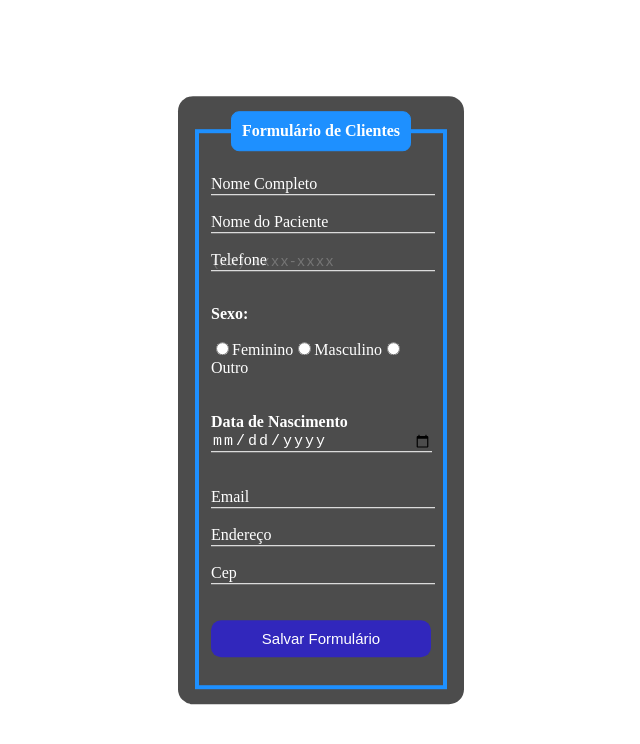
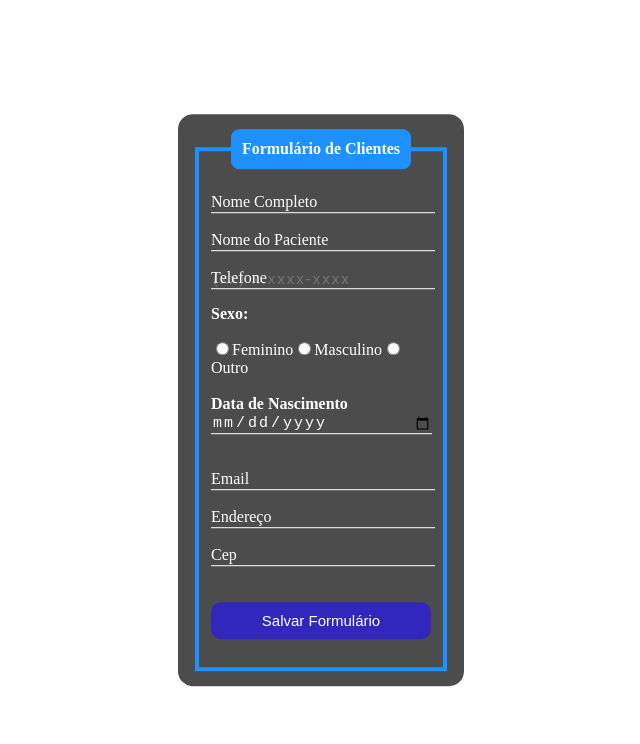
Before and after one commit to LeonardoRSantos/health-test, an Angular app: page / in a window 1280 px wide. Shown: the top 744 px of the page, without its empty margins (319-959 px from the left). Built offline with nearby package versions, Linux system fonts and the light colour scheme.

Commit message:
alteração no scss

```diff
--- a/src/app/pages/public/pagina-principal/pagina-principal.component.html
+++ b/src/app/pages/public/pagina-principal/pagina-principal.component.html
@@ -18,10 +18,10 @@
         </div>
             <br>
         <div class="inputBox">
-            <input type="number" name="telefone" id="telefone" class="inputUser" required placeholder="(xx) xxxx-xxxx">
+
+            <input type="number" name="telefone" id="telefone" class="inputUser" required placeholder="(xx) x.xxxx-xxxx">
             <label for="telefone" class="labelInput">Telefone</label>
         </div>
-            <br>
 
         <p><b>Sexo:</b></p>
             <input type="radio" name="sexo" id="feminino" value="feminino" required>
@@ -30,7 +30,7 @@
             <label for="masculino">Masculino</label>
             <input type="radio" name="sexo" id="outro" value="outro" required>
             <label for="outro">Outro</label>
-            <br><br><br>
+            <br><br>
 
             <div class="inputBox">
                 <label for="data_nascimento" class="labelInput"><b>Data de Nascimento</b></label><br>
--- a/src/app/pages/public/pagina-principal/pagina-principal.component.scss
+++ b/src/app/pages/public/pagina-principal/pagina-principal.component.scss
@@ -54,7 +54,7 @@ legend {
 /* EFEITO DE TRANSIÇÃO DO LABEL */
 .inputUser:focus ~ .labelInput,
 .inputUser:valid ~ .labelInput {
-    top: -16px;
+    top: -15px;
     font-size: 12px;
     color: dodgerblue;
 }
```
